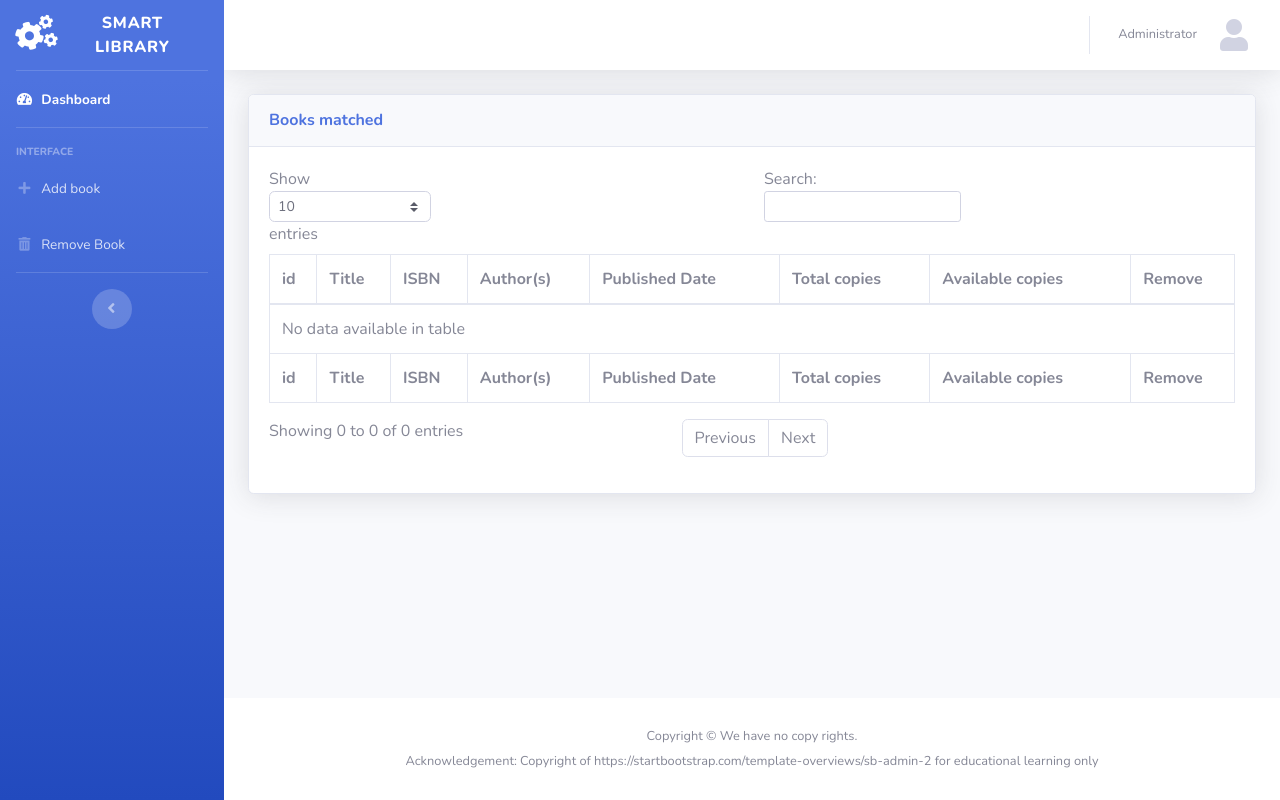
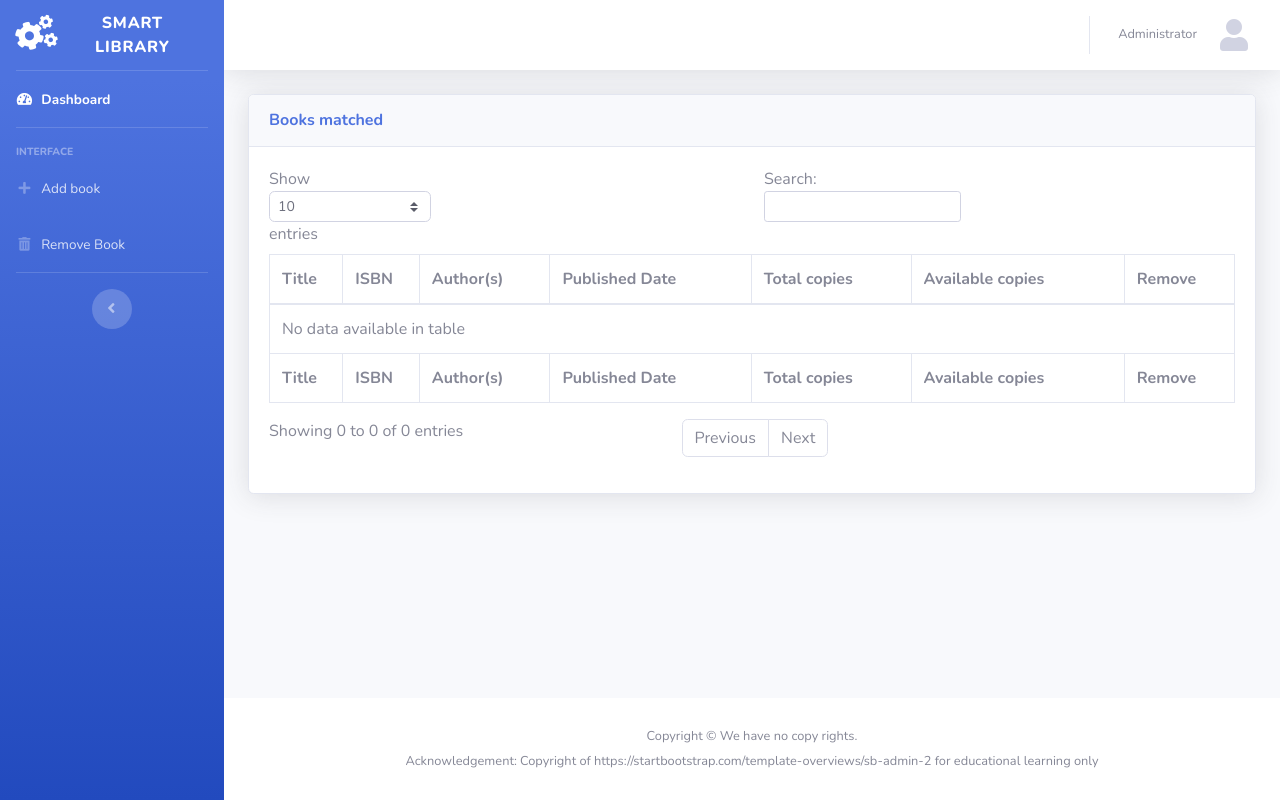
Before and after one commit to ujjwalbatra/smart-library, a Flask app: page /list-books/ in a window 1280 px wide. Run offline with Flask 2, Linux system fonts and the light colour scheme; parts of the project's set-up code (start-up, migrations or seed data) failed here and were passed over; some libraries are stand-ins or nearby versions.

Commit message:
data table perfectly working

```diff
--- a/admin_portal/static/js/demo/datatables-demo.js
+++ b/admin_portal/static/js/demo/datatables-demo.js
@@ -8,12 +8,12 @@ $(document).ready(function() {
         "columnDefs": [ {
             "targets": -1,
             "data": null,
-            "defaultContent": "<a href=\"#\" class=\"btn btn-danger btn-icon-split\">\n" +
+            "defaultContent": "<button href=\"#\" class=\"btn btn-danger btn-icon-split\">\n" +
                 "                    <span class=\"icon text-white-50\">\n" +
                 "                      <i class=\"fas fa-trash\"></i>\n" +
                 "                    </span>\n" +
                 "                    <span class=\"text\">Remove</span>\n" +
-                "                  </a>"
+                "                  </button>"
         } ]
     } );
 
--- a/admin_portal/templates/list-books.html
+++ b/admin_portal/templates/list-books.html
@@ -161,7 +161,6 @@
                             <table class="table table-bordered" id="dataTable" width="100%" cellspacing="0">
                                 <thead>
                                 <tr>
-                                    <th>id</th>
                                     <th>Title</th>
                                     <th>ISBN</th>
                                     <th>Author(s)</th>
@@ -173,7 +172,6 @@
                                 </thead>
                                 <tfoot>
                                 <tr>
-                                    <th>id</th>
                                     <th>Title</th>
                                     <th>ISBN</th>
                                     <th>Author(s)</th>
@@ -189,14 +187,13 @@
                                 {% for message in messages[0] %}
 
                                 <tr>
-                                    <td>{{ message['id'] }}</td>
                                     <td>{{ message['title'] }}</td>
                                     <td>{{ message['isbn'] }}</td>
                                     <td>{{ message['author'] }}</td>
                                     <td>{{ message['published_year'] }}</td>
                                     <td>{{ message['total_copies'] }}</td>
                                     <td>{{ message['copies_available'] }}</td>
-                                    <td>{{ message['id'] }}</td>
+				    <td>{{ messages['id'] }}</td>
                                 </tr>
                                 {% endfor %}
                                 {% endif %}
```
